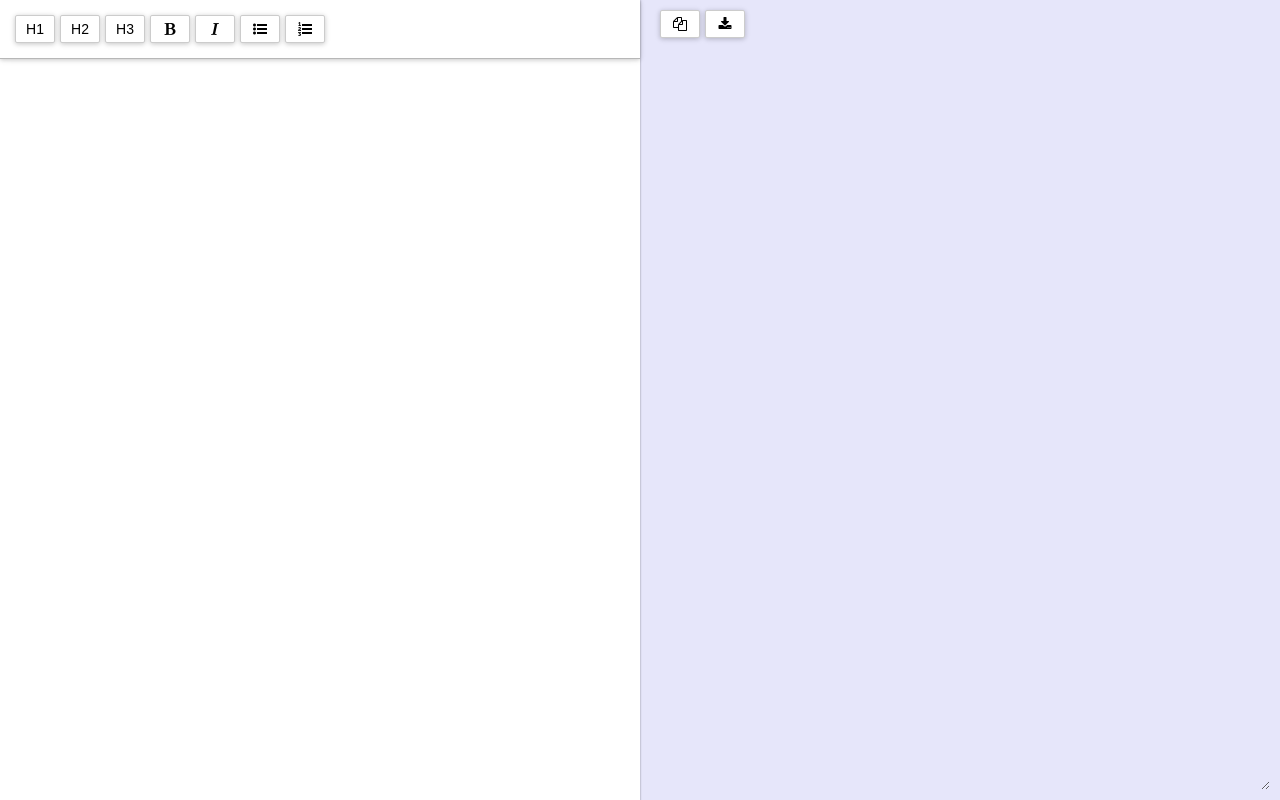
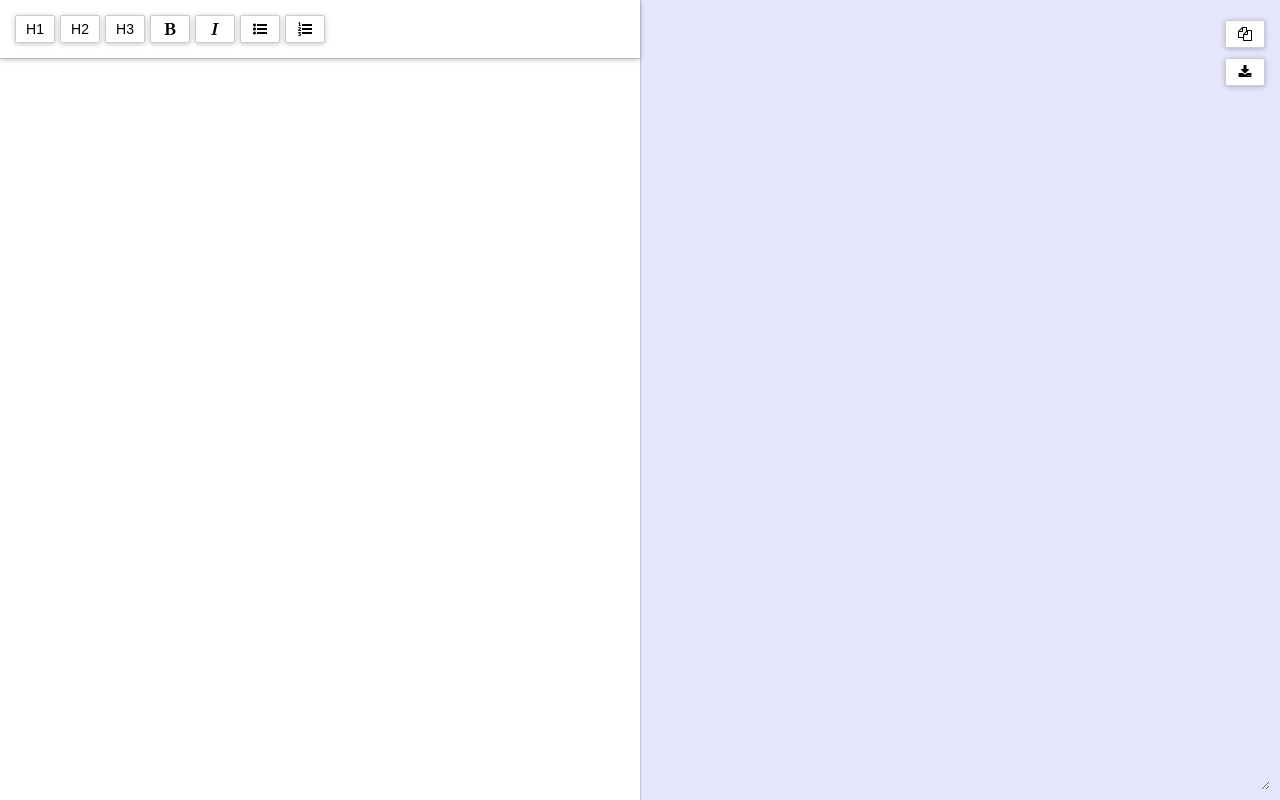
Before and after one commit to pankajladhar/github-markdown-generator, a React app: page / in a window 1280 px wide. Built offline with nearby package versions, Linux system fonts and the light colour scheme.

Commit message:
Added styling for buttons in result container

```diff
--- a/src/Components/App/App.scss
+++ b/src/Components/App/App.scss
@@ -39,8 +39,17 @@
     display: flex;
     flex-direction: column;
 
+    .btn-wrapper {
+      display: flex;
+      flex-direction: column;
+      position: fixed;
+      right: 10px;
+      top: 20px;
+    }
+
     .button {
       margin-left: auto;
+      margin-bottom: 10px;
 
       &:disabled {
         cursor: not-allowed;
```
